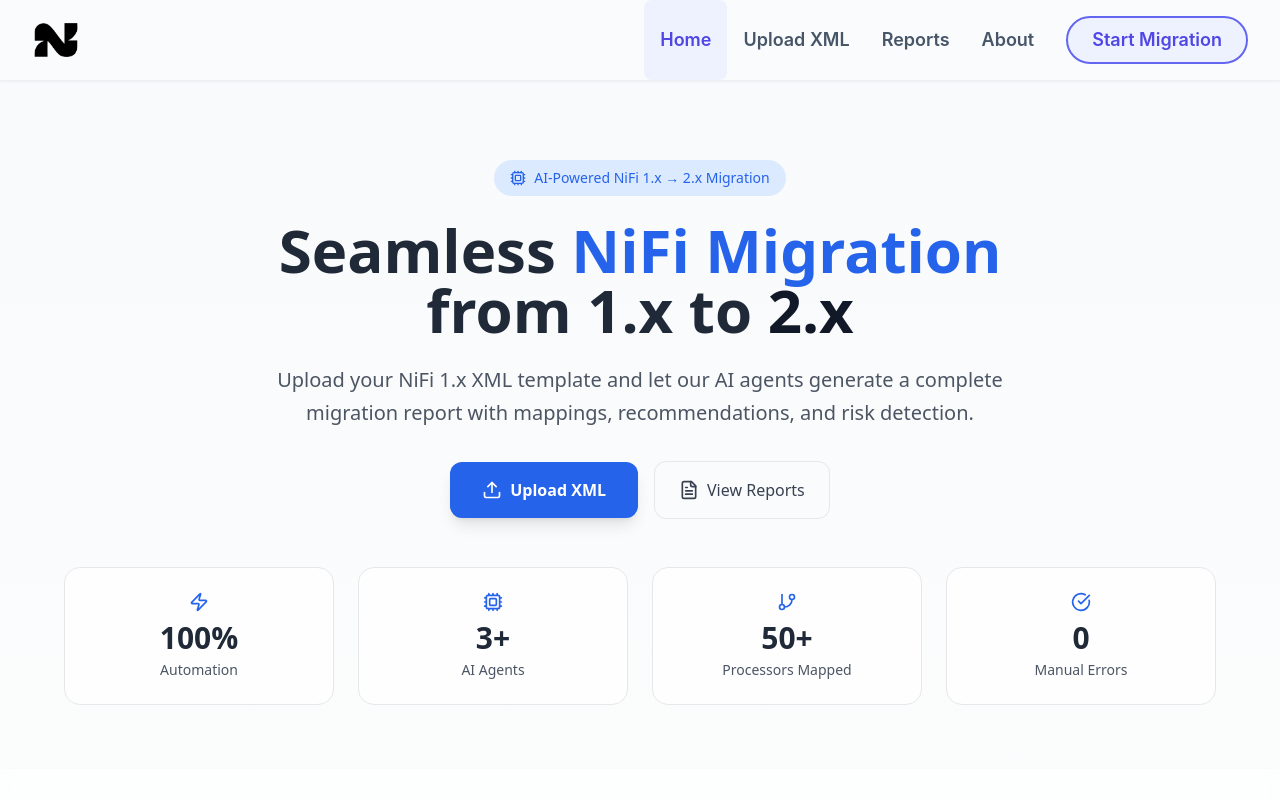
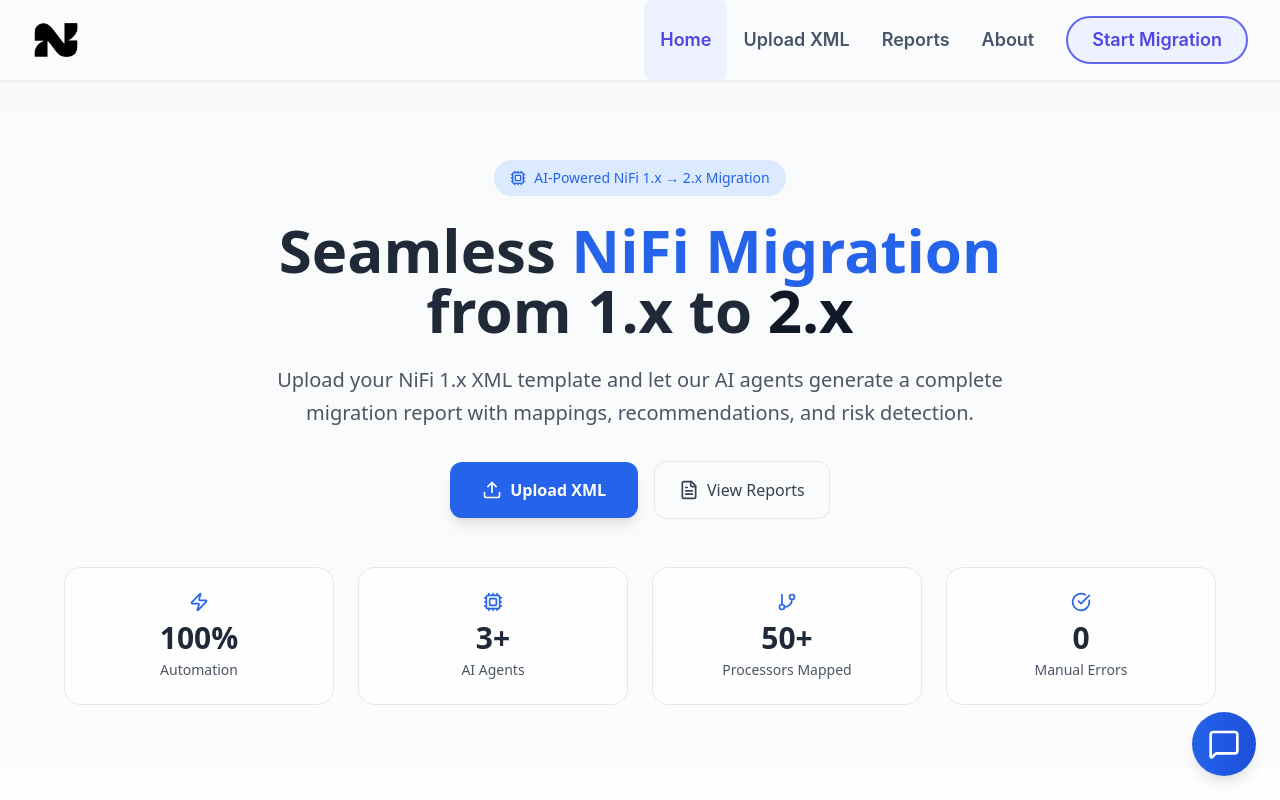
Before and after one commit to Bootcamp-IA-P4/nifi-migrator-ai, a React (Vite) app in the folder frontend/: page / in a window 1280 px wide. Shown: the top 800 px of the page. Built offline with nearby package versions, Linux system fonts and the light colour scheme.

Commit message:
feat: integration chatbot in app

```diff
--- a/frontend/src/App.jsx
+++ b/frontend/src/App.jsx
@@ -5,6 +5,7 @@
 import About from "./pages/About";
 import Navbar from "./components/Navbar";
 import Footer from "./components/Footer";
+import Chatbot from "./components/chatbot/Chatbot";
 
 function App() {
   return (
@@ -19,6 +20,7 @@
         </Routes>
       </main>
       <Footer />
+      <Chatbot />
     </BrowserRouter>
   );
 }
```
